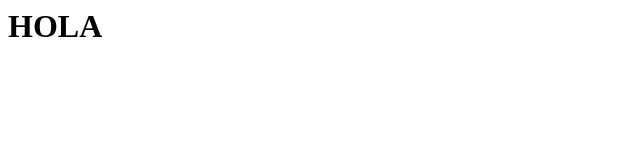
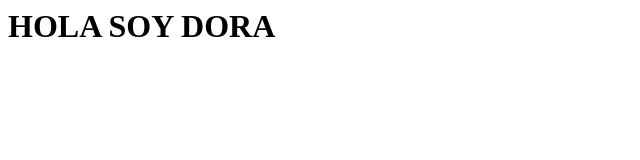
Before and after one commit to Aadhya-dixit/hola, a plain HTML site: page index.html in a window 1280 px wide. Shown: the whole page, without its empty margins (0-640 px from the left). Drawn offline with Linux system fonts and the light colour scheme.

Commit message:
Update index.html

```diff
--- a/index.html
+++ b/index.html
@@ -1 +1 @@
-<h1>HOLA</h1>
+<h1>HOLA SOY DORA</h1>
```
